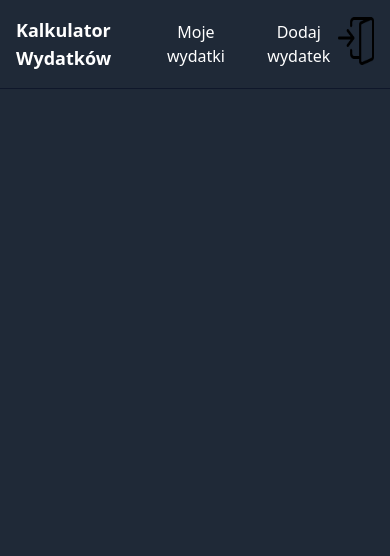
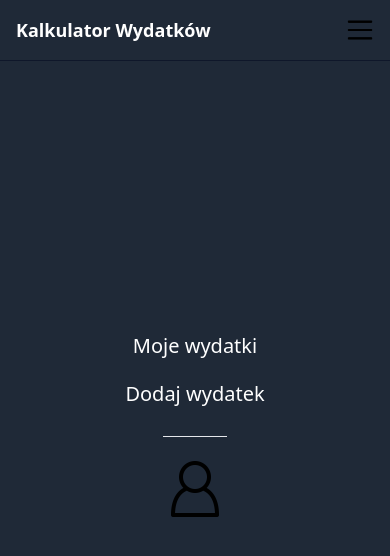
Before and after one commit to KondyKox/CashGuard, a React (Vite) app in the folder client/: page / in a window 390 px wide. Both pictures are taken after a click on the button 356 px from the left and 41 px from the top of the page. Shown: the top 556 px of the page. Built offline with nearby package versions, Linux system fonts and the light colour scheme.

Commit message:
mobile menu

```diff
--- a/client/src/components/Navbar.tsx
+++ b/client/src/components/Navbar.tsx
@@ -1,34 +1,75 @@
-import React from "react";
+import React, { useEffect, useState } from "react";
 import Button from "./Button";
 import { UserProps } from "../types/UserProps";
+import {
+  renderAuthButtons,
+  renderNavLinks,
+} from "../utilities/renderNavElements";
 
 const Navbar: React.FC<UserProps> = ({ isLoggedIn, onLogin, onLogout }) => {
+  const [menuOpen, setMenuOpen] = useState(false);
+  const [windowWidth, setWindowWidth] = useState(window.innerWidth);
+  const [isMobile, setMobile] = useState(false);
+
+  // Resize window
+  useEffect(() => {
+    const handleResize = () => {
+      setWindowWidth(window.innerWidth);
+    };
+
+    window.addEventListener("resize", handleResize);
+    return () => {
+      window.removeEventListener("resize", handleResize);
+    };
+  }, []);
+
+  useEffect(() => {
+    windowWidth <= 786 ? setMobile(true) : setMobile(false);
+  });
+
+  // Toggle mobile menu
+  const toggleMenu = () => {
+    setMenuOpen(!menuOpen);
+  };
+
+  // Mobile navbar
+  const renderMobileMenu = () => {
+    return (
+      <div
+        className={`absolute top-0 left-0 w-full h-full ${
+          menuOpen ? "flex flex-col justify-center items-center" : "hidden"
+        }`}
+        style={{ zIndex: 10 }}
+      >
+        <div>{renderNavLinks(isMobile)}</div>
+        {renderAuthButtons({ isLoggedIn, onLogin, onLogout }, isMobile)}
+      </div>
+    );
+  };
+
   return (
     <nav className="flex justify-between items-center p-4 border-b border-slate-900">
       <div className="font-bold text-lg">Kalkulator Wydatków</div>
-      <div>
-        <ul className="flex gap-x-7">
-          <li>
-            <Button className="bg-transparent">Moje wydatki</Button>
-          </li>
-          <li>
-            <Button className="bg-transparent">Dodaj wydatek</Button>
-          </li>
-        </ul>
-      </div>
-      <div>
-        <div>
-          {isLoggedIn ? (
-            <Button onClick={onLogout}>
-              <img src="/logout.png" alt="Logout" className="w-12 h-12" />
-            </Button>
-          ) : (
-            <Button onClick={onLogin}>
-              <img src="/login.png" alt="Login" className="w-12 h-12" />
-            </Button>
-          )}
-        </div>
-      </div>
+
+      {isMobile ? (
+        <>
+          <Button onClick={toggleMenu} style={{ zIndex: 20 }}>
+            <img
+              src="/mobile_navbar.png"
+              alt="Mobile Menu"
+              className="w-7 h-7"
+            />
+          </Button>
+          {renderMobileMenu()}
+        </>
+      ) : (
+        <>
+          <div>{renderNavLinks(isMobile)}</div>
+          <div>
+            {renderAuthButtons({ isLoggedIn, onLogin, onLogout }, isMobile)}
+          </div>
+        </>
+      )}
     </nav>
   );
 };
--- /dev/null
+++ b/client/src/utilities/renderNavElements.tsx
@@ -0,0 +1,48 @@
+import Button from "../components/Button";
+import { UserProps } from "../types/UserProps";
+
+// Nav links
+const navLinks = [
+  { label: "Moje wydatki", onClick: () => console.log("Moje wydatki clicked") },
+  {
+    label: "Dodaj wydatek",
+    onClick: () => console.log("Dodaj wydatek clicked"),
+  },
+];
+
+// Render links
+export const renderNavLinks = (isMobile: boolean) => {
+  return (
+    <ul
+      className={`flex justify-center items-center ${
+        isMobile ? "gap-y-5 flex-col p-2" : "gap-x-5"
+      }`}
+    >
+      {navLinks.map((link, index) => (
+        <li key={index} className={`px-2 ${isMobile ? "text-xl" : null}`}>
+          <Button className={`bg-transparent`} onClick={link.onClick}>
+            {link.label}
+          </Button>
+        </li>
+      ))}
+    </ul>
+  );
+};
+
+// Render auth buttons
+export const renderAuthButtons = (
+  { isLoggedIn, onLogin, onLogout }: UserProps,
+  isMobile: boolean
+) => {
+  return (
+    <div className={isMobile ? "flex justify-center items-center mt-5 pt-5 border-t" : ""}>
+      <Button onClick={isLoggedIn ? onLogout : onLogin}>
+        <img
+          src={isLoggedIn ? "/logout.png" : "/login.png"}
+          alt={isLoggedIn ? "Logout" : "Login"}
+          className={`${ isMobile ? "w-16 h-16" : "w-12 h-12"}`}
+        />
+      </Button>
+    </div>
+  );
+};
```
Also changed, not shown: client/public/mobile_navbar.png (added).
